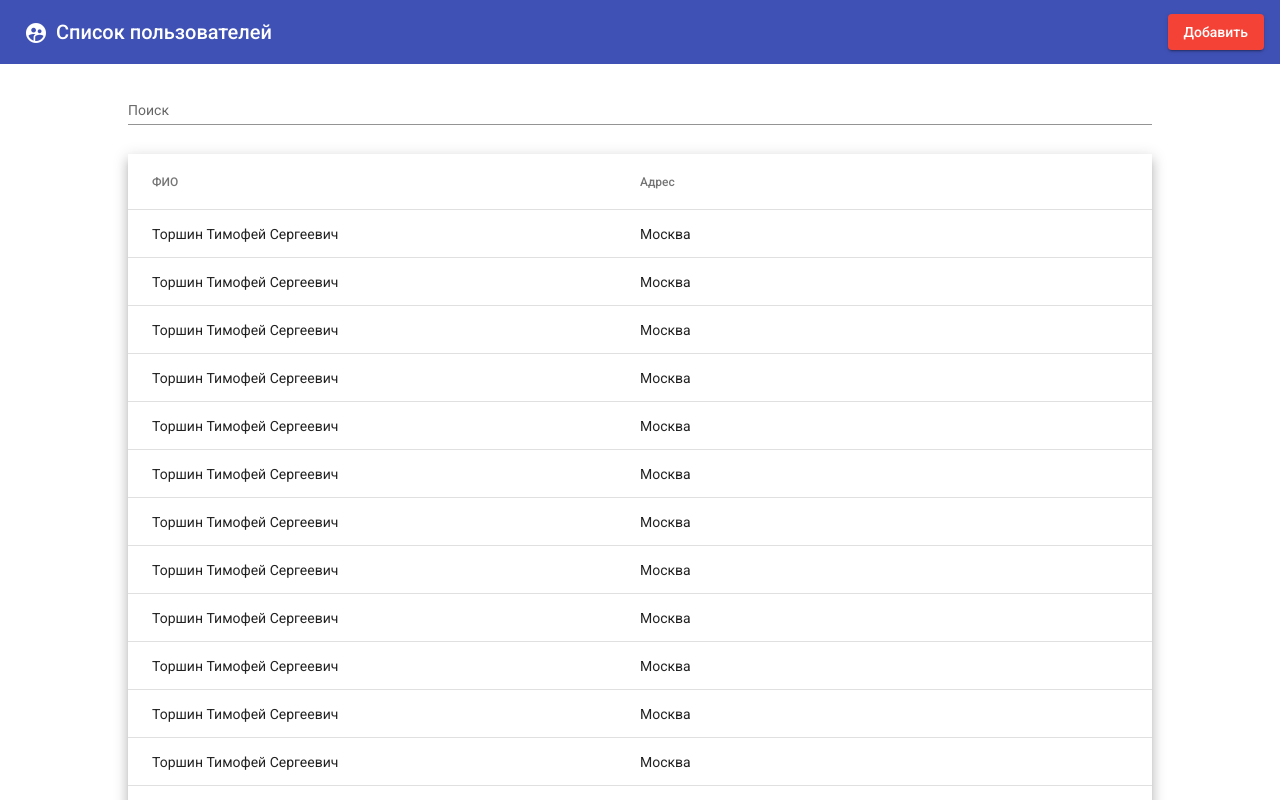
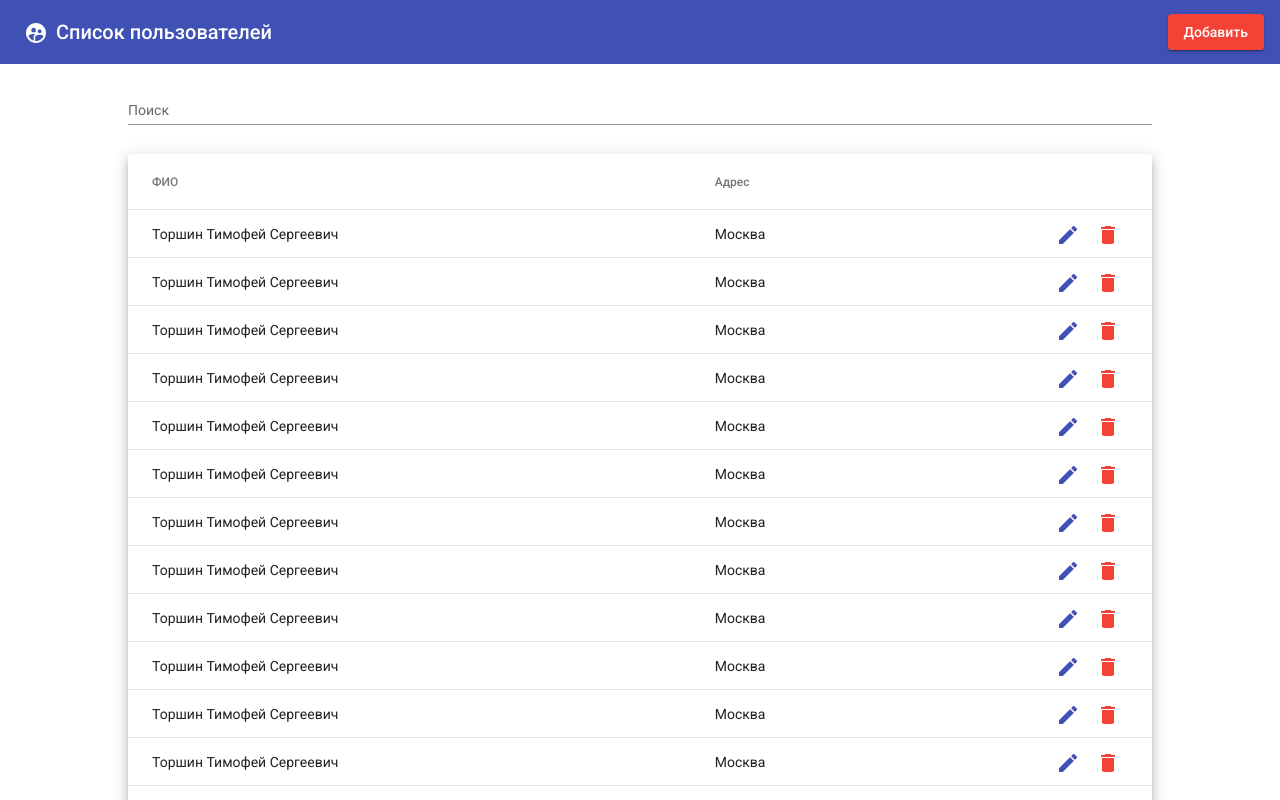
Before and after one commit to timtorshin/final-project-angular, an Angular app: page / in a window 1280 px wide. Shown: the top 800 px of the page. Built offline with nearby package versions, Linux system fonts and the light colour scheme; data requests are answered from the project's data file.

Commit message:
feat: added the ability to edit user information and delete a user

```diff
--- a/src/app/app.component.html
+++ b/src/app/app.component.html
@@ -22,6 +22,17 @@
           <th mat-header-cell *matHeaderCellDef mat-sort-header>Адрес</th>
           <td mat-cell *matCellDef="let row">{{row.userAddress}}</td>
         </ng-container>
+        <ng-container matColumnDef="action">
+          <th mat-header-cell *matHeaderCellDef></th>
+          <td [align]="'end'" mat-cell *matCellDef="let row">
+            <button mat-icon-button color="primary" (click)="editUser(row)">
+              <mat-icon>edit</mat-icon>
+            </button>
+            <button mat-icon-button color="warn" (click)="deleteUser(row.id)">
+              <mat-icon>delete</mat-icon>
+            </button>
+          </td>
+        </ng-container>
         <tr mat-header-row *matHeaderRowDef="displayedColumns"></tr>
         <tr mat-row *matRowDef="let row; columns: displayedColumns;"></tr>
         <tr class="mat-row" *matNoDataRow>
--- a/src/app/app.component.scss
+++ b/src/app/app.component.scss
@@ -20,7 +20,3 @@ table {
   font-size: 14px;
   width: 100%;
 }
-
-td, th {
-  width: 50%;
-}
--- a/src/app/app.component.ts
+++ b/src/app/app.component.ts
@@ -1,5 +1,5 @@
 import { Component, OnInit, ViewChild } from '@angular/core';
-import { MatDialog, MAT_DIALOG_DATA } from '@angular/material/dialog';
+import { MatDialog } from '@angular/material/dialog';
 import { MatSort } from '@angular/material/sort';
 import { MatTableDataSource } from '@angular/material/table';
 import { DialogComponent } from './dialog/dialog.component';
@@ -11,7 +11,7 @@ import { ApiService } from './services/api.service';
   styleUrls: ['./app.component.scss']
 })
 export class AppComponent implements OnInit {
-  displayedColumns: string[] = ['userInitials', 'userAddress'];
+  displayedColumns: string[] = ['userInitials', 'userAddress', 'action'];
   dataSource!: MatTableDataSource<any>;
 
   @ViewChild(MatSort) sort!: MatSort;
@@ -28,6 +28,10 @@ export class AppComponent implements OnInit {
   openDialog() {
     this.dialog.open(DialogComponent, {
       width: '30%'
+    }).afterClosed().subscribe(value => {
+      if (value === 'save') {
+        this.getAllUsers();
+      }
     });
   }
 
@@ -44,6 +48,30 @@ export class AppComponent implements OnInit {
       });
   }
 
+  editUser(row: any) {
+    this.dialog.open(DialogComponent, {
+      width: '30%',
+      data: row
+    }).afterClosed().subscribe(value => {
+      if (value === 'update') {
+        this.getAllUsers();
+      }
+    });
+  }
+
+  deleteUser(id: number) {
+    this.api.deleteUser(id)
+      .subscribe({
+        next: (res) => {
+          alert('Пользователь успешно удалён!');
+          this.getAllUsers();
+        },
+        error: () => {
+          alert('Что-то пошло не так!');
+        }
+      });
+  }
+
   applyFilter(event: Event) {
     const filterValue = (event.target as HTMLInputElement).value;
     this.dataSource.filter = filterValue.trim().toLowerCase();
--- a/src/app/dialog/dialog.component.html
+++ b/src/app/dialog/dialog.component.html
@@ -13,5 +13,5 @@
 </div>
 <div mat-dialog-action [align]="'end'">
   <button mat-raised-button color="warn" mat-dialog-close>Закрыть</button>
-  <button mat-raised-button color="primary" style="margin-left: 6px;" (click)="addUser()">Сохранить</button>
+  <button mat-raised-button color="primary" style="margin-left: 6px;" (click)="addUser()">{{ actionButton }}</button>
 </div>
--- a/src/app/dialog/dialog.component.ts
+++ b/src/app/dialog/dialog.component.ts
@@ -1,6 +1,6 @@
-import { Component, OnInit } from '@angular/core';
+import { Component, Inject, OnInit } from '@angular/core';
 import { FormGroup, FormBuilder, Validators } from '@angular/forms';
-import { MatDialogRef } from '@angular/material/dialog';
+import { MatDialogRef, MAT_DIALOG_DATA } from '@angular/material/dialog';
 import { ApiService } from '../services/api.service';
 
 @Component({
@@ -10,10 +10,12 @@ import { ApiService } from '../services/api.service';
 })
 export class DialogComponent implements OnInit {
   userForm!: FormGroup;
+  actionButton: string = 'Сохранить';
 
   constructor(
     private formBuilder: FormBuilder,
     private api: ApiService,
+    @Inject(MAT_DIALOG_DATA) public editData: any,
     private dialogRef: MatDialogRef<DialogComponent>
   ) {}
 
@@ -22,9 +24,16 @@ export class DialogComponent implements OnInit {
       userInitials: ['', Validators.required],
       userAddress: ['', Validators.required]
     });
+
+    if (this.editData) {
+      this.actionButton = 'Обновить';
+      this.userForm.controls['userInitials'].setValue(this.editData.userInitials);
+      this.userForm.controls['userAddress'].setValue(this.editData.userAddress);
+    }
   }
 
   addUser() {
+    if (!this.editData) {
       if (this.userForm.valid) {
         this.api.postUser(this.userForm.value)
           .subscribe({
@@ -38,5 +47,22 @@ export class DialogComponent implements OnInit {
             }
           });
       }
+    } else {
+      this.updateUser();
     }
   }
+
+  updateUser() {
+    this.api.putUser(this.userForm.value, this.editData.id)
+      .subscribe({
+        next: (res) => {
+          alert('Данные пользователя успешно обновлены!');
+          this.userForm.reset();
+          this.dialogRef.close('update');
+        },
+        error: () => {
+          alert('Что-то пошло не так!');
+        }
+      });
+  }
+}
--- a/src/app/services/api.service.ts
+++ b/src/app/services/api.service.ts
@@ -14,4 +14,12 @@ export class ApiService {
   getUser() {
     return this.http.get<any>('http://localhost:3000/users/');
   }
+
+  putUser(data: any, id: number) {
+    return this.http.put<any>('http://localhost:3000/users/' + id, data);
+  }
+
+  deleteUser(id: number) {
+    return this.http.delete<any>('http://localhost:3000/users/' + id);
+  }
 }
```
Lines whose indentation alone changed are shown as unchanged.
